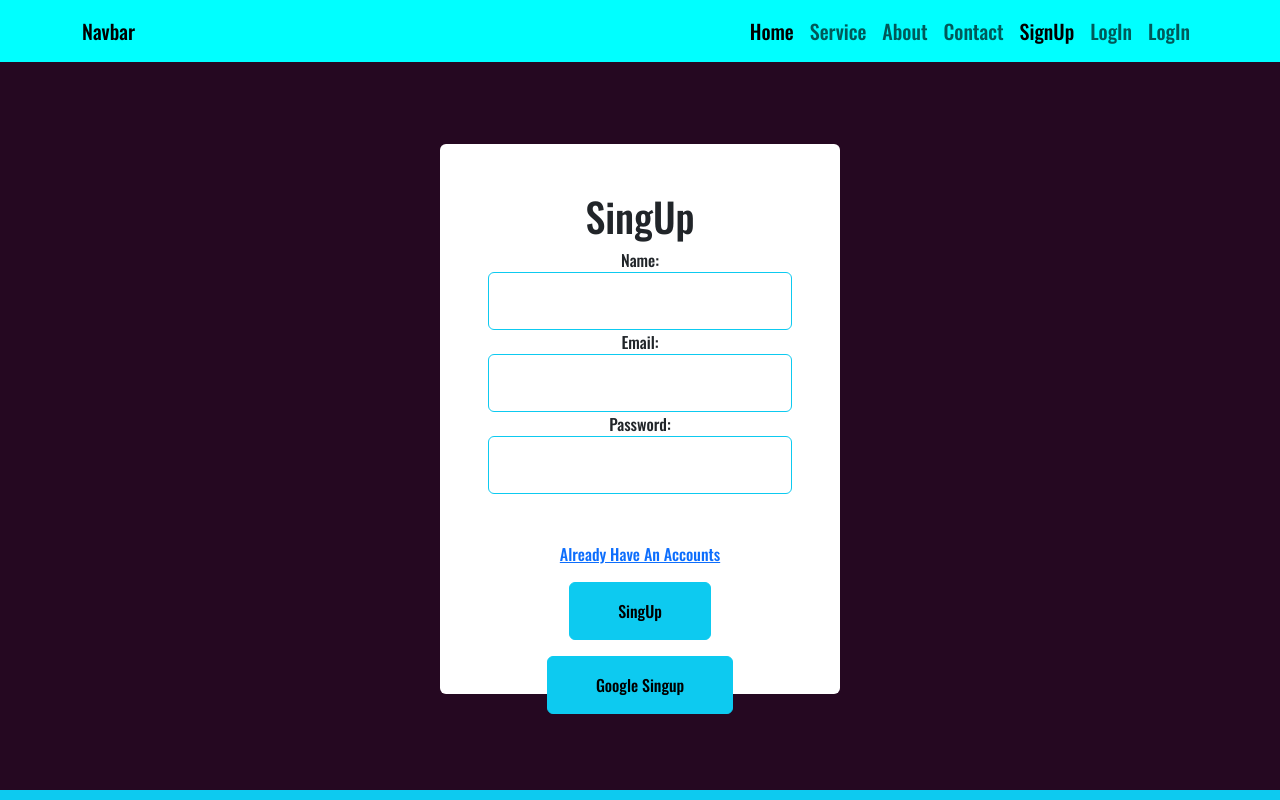
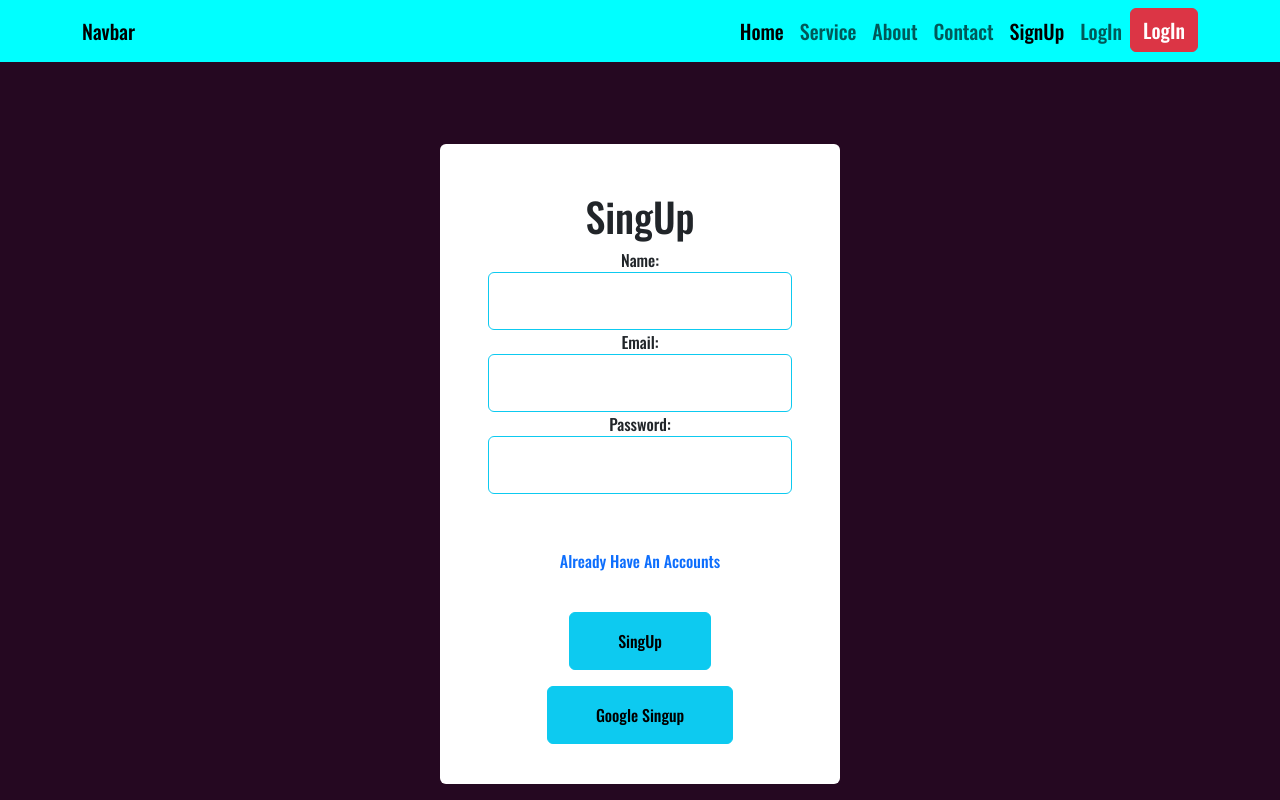
Before and after one commit to MDTufan/React-exm-poject, a React (Vite) app: page /signup in a window 1280 px wide. Shown: the top 800 px of the page. Built offline with nearby package versions, Linux system fonts and the light colour scheme; no server answers.

Commit message:
email varification

```diff
--- a/src/Components/Context/UserContext.jsx
+++ b/src/Components/Context/UserContext.jsx
@@ -1,6 +1,6 @@
 import { createContext, useEffect, useState} from "react"
 
-import { GoogleAuthProvider, createUserWithEmailAndPassword, getAuth, onAuthStateChanged, signInWithEmailAndPassword, signInWithPopup, signOut  } from "firebase/auth";
+import { GoogleAuthProvider, createUserWithEmailAndPassword, getAuth, onAuthStateChanged, sendEmailVerification, signInWithEmailAndPassword, signInWithPopup, signOut  } from "firebase/auth";
 import app from "../../Firebase/Firebase.init";
 
 
@@ -20,7 +20,13 @@ const [loading,setloading]=useState(true);
 const createUser =(email,password)=>{
   setloading(true)
     return createUserWithEmailAndPassword(auth,email,password)
+
 }
+
+const verifyEmail=()=>{
+  return  sendEmailVerification(auth.currentUser)
+
+  }
 
 const googleUser=()=>{
   setloading(true)
@@ -30,6 +36,8 @@ const googleUser=()=>{
 const loginUser=(email,password)=>{
   return signInWithEmailAndPassword(auth,email,password)
 }
+
+
 
 const Logout=()=>{
   return signOut(auth)
@@ -51,12 +59,18 @@ useEffect(()=>{
   }
 })
 
+
+
+
+
+
 const Authinfo ={
 
    createUser,
    googleUser,
    loginUser,
    Logout,
+   verifyEmail,
    loading,
    user
 };
--- a/src/Components/Login/LogIn.jsx
+++ b/src/Components/Login/LogIn.jsx
@@ -56,7 +56,7 @@ const hendelLogin=(e)=>{
 
 
   <div className="">
-    <Link to="/signup" >Create A New Accounts</Link>
+    <Link className="btn text-primary" to="/signup" >Create A New Accounts</Link>
   </div>
 
   <input type="submit" class="btn btn-info py-3 px-5 mt-5 btn-des" value="LogIn"></input>
--- a/src/Components/Navber/Navber.jsx
+++ b/src/Components/Navber/Navber.jsx
@@ -41,9 +41,9 @@ const Navber = () => {
        {
 
         user?.uid ?<li className="nav-item">
-        <button onClick={handellogout} className="nav-link fs-5" >LogOut</button>
+        <button onClick={handellogout} className=" btn btn-danger  fs-5" >LogOut</button>
       </li>:<li className="nav-item">
-          <NavLink className="nav-link fs-5" aria-current="page" to="/login">LogIn</NavLink>
+          <button className=" btn btn-danger  fs-5"  >LogIn</button>
         </li>
        }
 
--- a/src/Components/SignUp/SignUp.jsx
+++ b/src/Components/SignUp/SignUp.jsx
@@ -1,16 +1,17 @@
 
 import "../Css/Main.css"
 import { Link } from "react-router-dom"
-import "../Login.css/LogIn.css"
+import "../Singup.css/SignUp.css"
 import { AuthContext } from "../Context/UserContext"
-import { useContext } from "react"
+import { useContext, useState } from "react"
+
 
 
 const SignUp = () => {
 
+  const { createUser,googleUser,verifyEmail}=useContext(AuthContext);
 
-
-  const { createUser,googleUser}=useContext(AuthContext);
+  const [passwordError,setpasswordError]=useState("");
 
 
 
@@ -34,14 +35,36 @@ const SignUp = () => {
     const password=form.password.value;
 
 
+    if (!/(?=.*[A-Z].*[A-Z])/.test(password)){
+      setpasswordError("Plase provide At Last 2  Upparcase");
+      return;
+  };
+
+     if(password.length < 8){
+      setpasswordError("Plase provide At More than 8 charects");
+      return;
+
+  };
+  if (!/(?=.*?[#!@$%&*].*?[#!@$%&*])/.test(password)){
+
+    setpasswordError("Please give at least 2 special characters");
+
+    return;
+}
+
     createUser(email,password)
     .then( result=>{
       const user=result.user;
 
       alert("You Are Successfully SingUp")
       form.reset()
+      verifyEmail()
+      alert("Plase Check Ypur Email And Virify The Email Address.")
     })
     .catch(error=>console.log(error))
+
+
+
   }
 
   return (
@@ -49,7 +72,7 @@ const SignUp = () => {
           <div className="container">
     <div className="row">
       <div className="col-12 my-5 ">
-    <form onSubmit={hendelSingUp} className="bg-white rounded form-size mx-auto text-center mt-5">
+    <form onSubmit={hendelSingUp} className="bg-white rounded form-size1 mx-auto text-center mt-5">
 
   <div class="form-row  p-5 mt-5 ">
     <div className="">
@@ -71,11 +94,13 @@ const SignUp = () => {
 
 
   <div className="">
-    <Link to="/login" >Already Have An Accounts</Link>
+    <Link className="btn text-primary" to="/login" >Already Have An Accounts</Link>
   </div>
 
+
+  <p>{passwordError}</p>
   <div className="">
-  <input type="submit" class="btn btn-info py-3 px-5 mt-3 btn-des" value="SingUp"></input>
+  <input type="submit" class="btn btn-info mx-5 py-3 px-5 mt-3 btn-des" value="SingUp"></input>
   </div>
 
 
--- a/src/Components/Singup.css/SignUp.css
+++ b/src/Components/Singup.css/SignUp.css
@@ -1,3 +1,4 @@
-.form-size{
-    height: 800px !important;
+.form-size1{
+    width: 400px !important;
+    height: 640px !important;
 }
```
